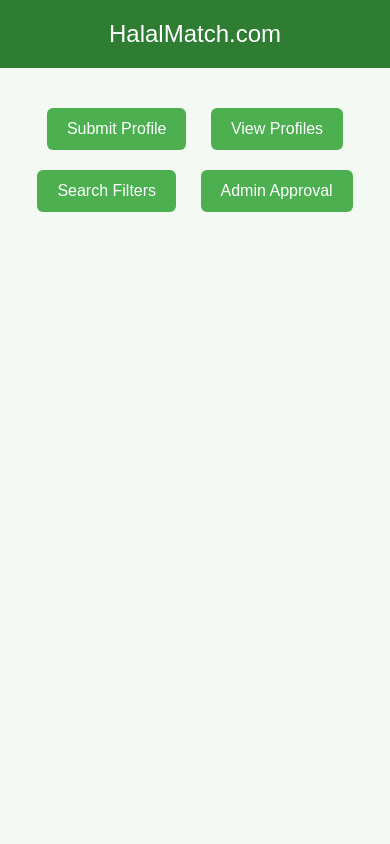
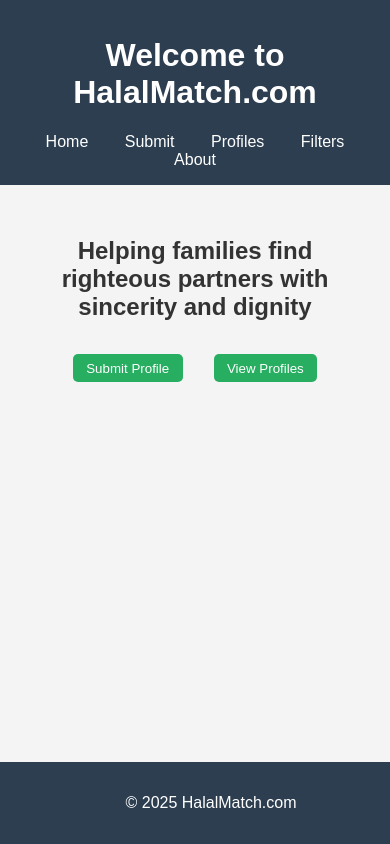
Before and after one commit to Nikkah7088/HalalMatch.com, a plain HTML site: page index.html in a window 390 px wide. Drawn offline with Linux system fonts and the light colour scheme; files that its build step writes are made by us from their sources.

Commit message:
Updated website design and added template files with images, CSS, and JS.
- Added professional homepage layout (index.html)
- Uploaded images for banner, testimonials, and UI sections.
- Connected updated style.css for mobile-friendly design.
- Added script.js for buttons and filter functionalities.
- All previous files replaced with improved, clean design.
- Ready for live preview on GitHub Pages.

```diff
--- a/index.html
+++ b/index.html
@@ -5,24 +5,26 @@
     <meta charset="UTF-8">
     <meta name="viewport" content="width=device-width, initial-scale=1.0">
     <title>HalalMatch.com</title>
-    <style>
-        body { font-family: Arial, sans-serif; background-color: #f4f9f4; margin: 0; padding: 0; text-align: center; }
-        .header { background-color: #2e7d32; color: white; padding: 20px 0; font-size: 24px; }
-        .btn { display: inline-block; margin: 10px; padding: 12px 20px; background-color: #4caf50; color: white; text-decoration: none; border-radius: 6px; }
-        .section { padding: 30px 10px; }
-        iframe { width: 100%; max-width: 700px; border: none; }
-    </style>
+    <link rel="stylesheet" href="css/style.css">
 </head>
 <body>
-
-<div class="header">HalalMatch.com</div>
-
-<div class="section">
-    <a href="https://forms.gle/EiNfynB9MakLfobB9" class="btn">Submit Profile</a>
-    <a href="profiles.html" class="btn">View Profiles</a>
-    <a href="filters.html" class="btn">Search Filters</a>
-    <a href="admin.html" class="btn">Admin Approval</a>
-</div>
-
+    <header>
+        <h1>Welcome to HalalMatch.com</h1>
+        <nav>
+            <a href="index.html">Home</a>
+            <a href="submit.html">Submit</a>
+            <a href="profiles.html">Profiles</a>
+            <a href="filters.html">Filters</a>
+            <a href="about.html">About</a>
+        </nav>
+    </header>
+    <section>
+        <h2>Helping families find righteous partners with sincerity and dignity</h2>
+        <button onclick="location.href='submit.html'">Submit Profile</button>
+        <button onclick="location.href='profiles.html'">View Profiles</button>
+    </section>
+    <footer>
+        <p>&copy; 2025 HalalMatch.com</p>
+    </footer>
 </body>
 </html>
--- a/style.css
+++ b/style.css
@@ -1,7 +1,7 @@
-body {font-family: Arial, sans-serif; margin:0; padding:0;}
-header {background:#2e7d32; color:#fff; padding:10px; text-align:center;}
-nav a {color:#fff; margin:0 10px; text-decoration:none;}
-.hero {text-align:center; padding:20px;}
-button {margin:10px; padding:10px 20px; background:#4caf50; color:#fff; border:none; cursor:pointer;}
-.filters {padding:20px; text-align:center;}
-.profile-card {border:1px solid #ddd; padding:10px; margin:10px; display:inline-block;}
+
+body { font-family: Arial, sans-serif; background: #f4f4f4; color: #333; margin: 0; padding: 0; }
+header { background: #2c3e50; color: white; padding: 1em; text-align: center; }
+nav a { color: white; margin: 0 1em; text-decoration: none; }
+section { padding: 2em; text-align: center; }
+button { padding: 0.5em 1em; margin: 1em; border: none; background: #27ae60; color: white; cursor: pointer; border-radius: 5px; }
+footer { background: #2c3e50; color: white; text-align: center; padding: 1em; position: fixed; width: 100%; bottom: 0; }
```
Also changed, not shown: about.html (added, +1 -0 lines), admin.html (+1 -13 lines), filters.html (+1 -13 lines), profiles.html (+1 -13 lines), script.js (+1 -13 lines), submit.html (+1 -8 lines).
